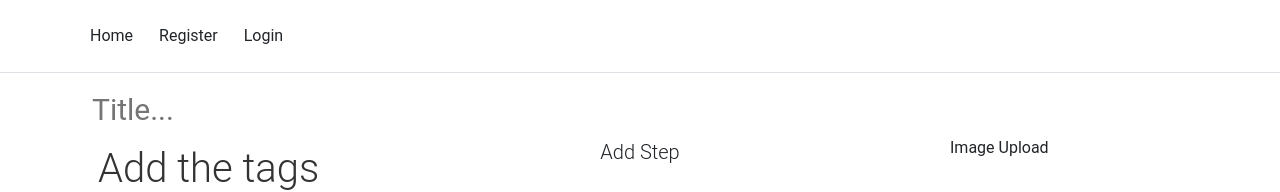
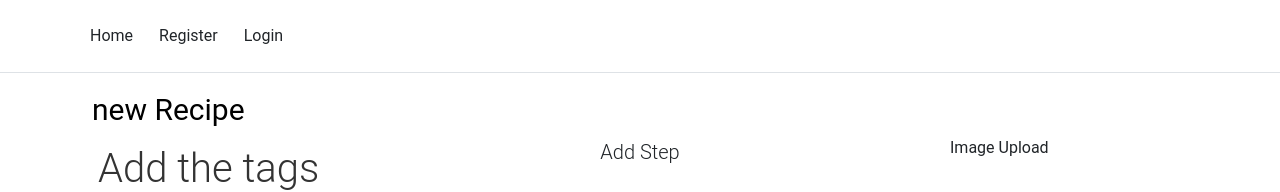
Before and after one commit to sfmqrb/web-project, a React (Create React App) app in the folder front/: page /new-recipe in a window 1280 px wide. Shown: the top 192 px of the page. Built offline with nearby package versions, Linux system fonts and the light colour scheme.

Commit message:
[Front][enhance][handle readonly title and tags]

```diff
--- a/front/src/App.js
+++ b/front/src/App.js
@@ -40,7 +40,14 @@ function App() {
             <Logout />
           </Route>
           <Route path="/new-recipe">
-            <NewRecipe />
+            <NewRecipe
+              isAdmin={true}
+              title={"new Recipe"}
+              tags={[
+                { id: "ab", text: "ab" },
+                { id: "ba", text: "ba" },
+              ]}
+            />
           </Route>
           <Redirect from="/" to="/recipes" />
           <Route>
--- a/front/src/components/common/tagMaker.jsx
+++ b/front/src/components/common/tagMaker.jsx
@@ -27,9 +27,9 @@ const KeyCodes = {
 
 const delimiters = [KeyCodes.comma, KeyCodes.enter];
 
-const TagMaker = ({ onChange }) => {
-  const [tags, setTags] = React.useState([]);
-
+const TagMaker = ({ onChange, isAdmin, tags: prTags }) => {
+  const [tags, setTags] = React.useState(prTags || []);
+  const isNotAuthorizedToEdit = !isAdmin;
   useEffect(() => {
     console.log("in useEffect");
     onChange(tags);
@@ -59,11 +59,10 @@ const TagMaker = ({ onChange }) => {
 
   return (
     <div className="app">
-      <h1 className="display-6">
-        <p className="m-3">Add the tags here! </p>
-      </h1>
+      {getMessage(isNotAuthorizedToEdit)}
       <div>
         <ReactTags
+          readOnly={isNotAuthorizedToEdit}
           tags={tags}
           suggestions={suggestions}
           delimiters={delimiters}
@@ -80,3 +79,14 @@ const TagMaker = ({ onChange }) => {
 };
 
 export default TagMaker;
+function getMessage(isNotAuthorizedToEdit) {
+  return isNotAuthorizedToEdit ? (
+    <h1 className="display-6">
+      <p className="m-3"> Tags </p>
+    </h1>
+  ) : (
+    <h1 className="display-6">
+      <p className="m-3">Add the tags here! </p>
+    </h1>
+  );
+}
--- a/front/src/components/common/titleMaker.jsx
+++ b/front/src/components/common/titleMaker.jsx
@@ -1,6 +1,6 @@
 import React, { useState, useEffect } from "react";
 import "./titleMaker.css";
-const TitleMaker = ({ onChange }) => {
+const TitleMaker = ({ onChange, isAdmin, title: prTitle }) => {
   const [title, updateTitle] = useState("");
   useEffect(() => {
     onChange(title);
@@ -12,6 +12,8 @@ const TitleMaker = ({ onChange }) => {
 
   return (
     <input
+      disabled={!isAdmin}
+      defaultValue={prTitle || ""}
       className="input-title"
       type="text"
       placeholder="Title..."
--- a/front/src/components/newRecipe.jsx
+++ b/front/src/components/newRecipe.jsx
@@ -11,16 +11,18 @@ const handleClick = (tags) => {
   window.location = "/";
 };
 
-function NewRecipe() {
-  const [tags, updateTags] = useState([]);
-  const [steps, updateSteps] = useState([]);
-  const [images, updateImages] = useState([]);
-  const [title, updateTitle] = useState("");
+function NewRecipe(props) {
+  const isAdmin = props.isAdmin;
+
+  const [tags, updateTags] = useState(props.tags || []);
+  const [steps, updateSteps] = useState(props.steps || []);
+  const [images, updateImages] = useState(props.images || []);
+  const [title, updateTitle] = useState(props.title || "");
 
   useEffect(() => {
-    // console.log("Running useEffect", tags);
-    // console.log(steps, "In newRecipe :: steps");
-    // console.log(images, "useEffect images");
+    console.log(tags, "useEffect tags");
+    console.log(steps, "useEffect steps");
+    console.log(images, "useEffect images");
     console.log(title, "useEffect title");
   }, [tags, steps, images, title]);
 
@@ -30,14 +32,22 @@ function NewRecipe() {
       <div className="container">
         <div className="row">
           <div className="col centered">
-            <TitleMaker onChange={updateTitle} />
+            <TitleMaker
+              onChange={updateTitle}
+              isAdmin={isAdmin}
+              title={props.title || ""}
+            />
           </div>
         </div>
       </div>
       <div className="container">
         <div className="row">
           <div className="col-3">
-            <TagMaker onChange={updateTags} />
+            <TagMaker
+              onChange={updateTags}
+              isAdmin={isAdmin}
+              tags={props.tags || []}
+            />
           </div>
           <div className="col">
             <StepMaker onChange={updateSteps} />
```
Also changed, not shown: front/src/services/fakeRecipe.js (added, +13 -0 lines).
